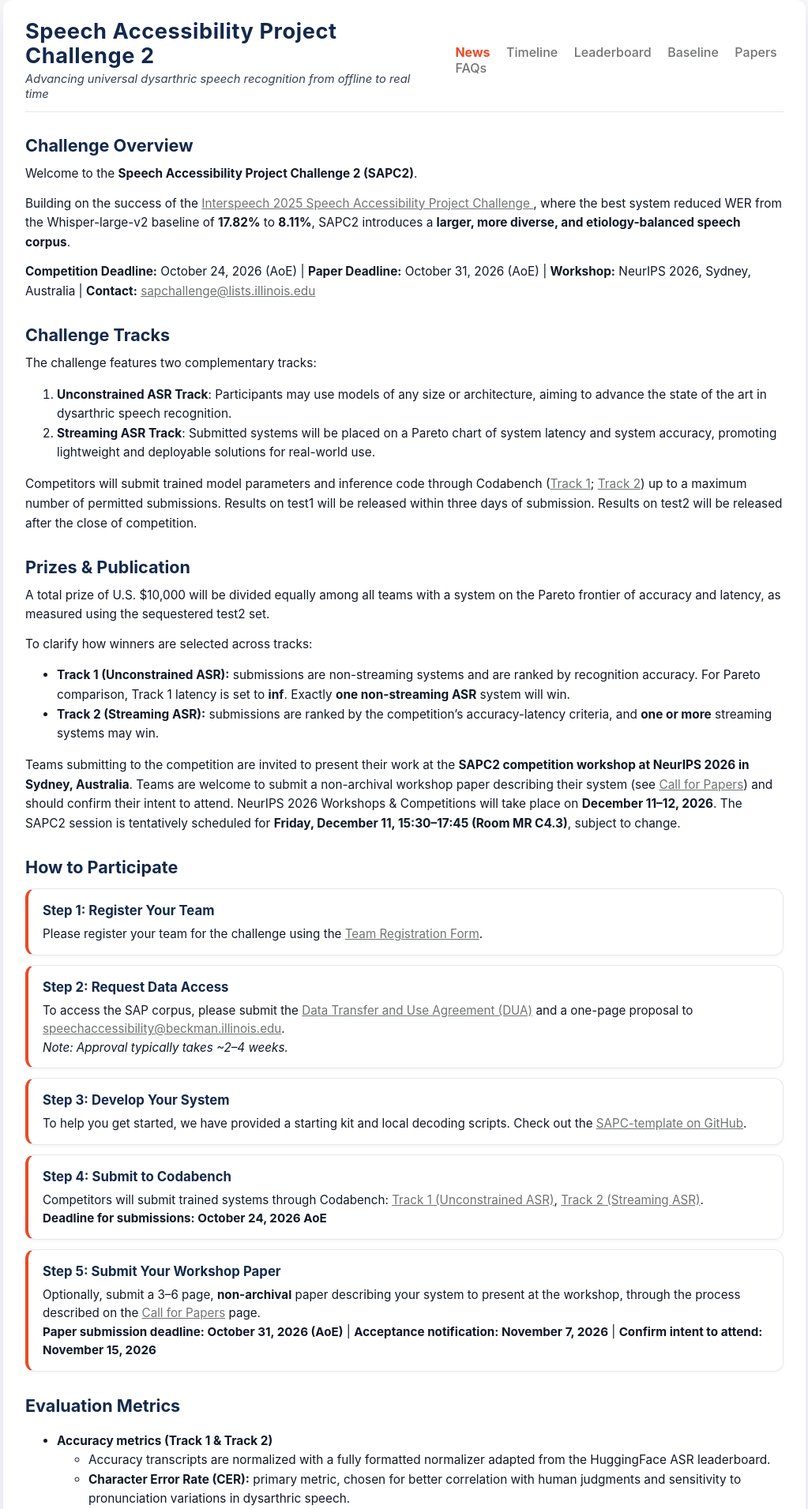
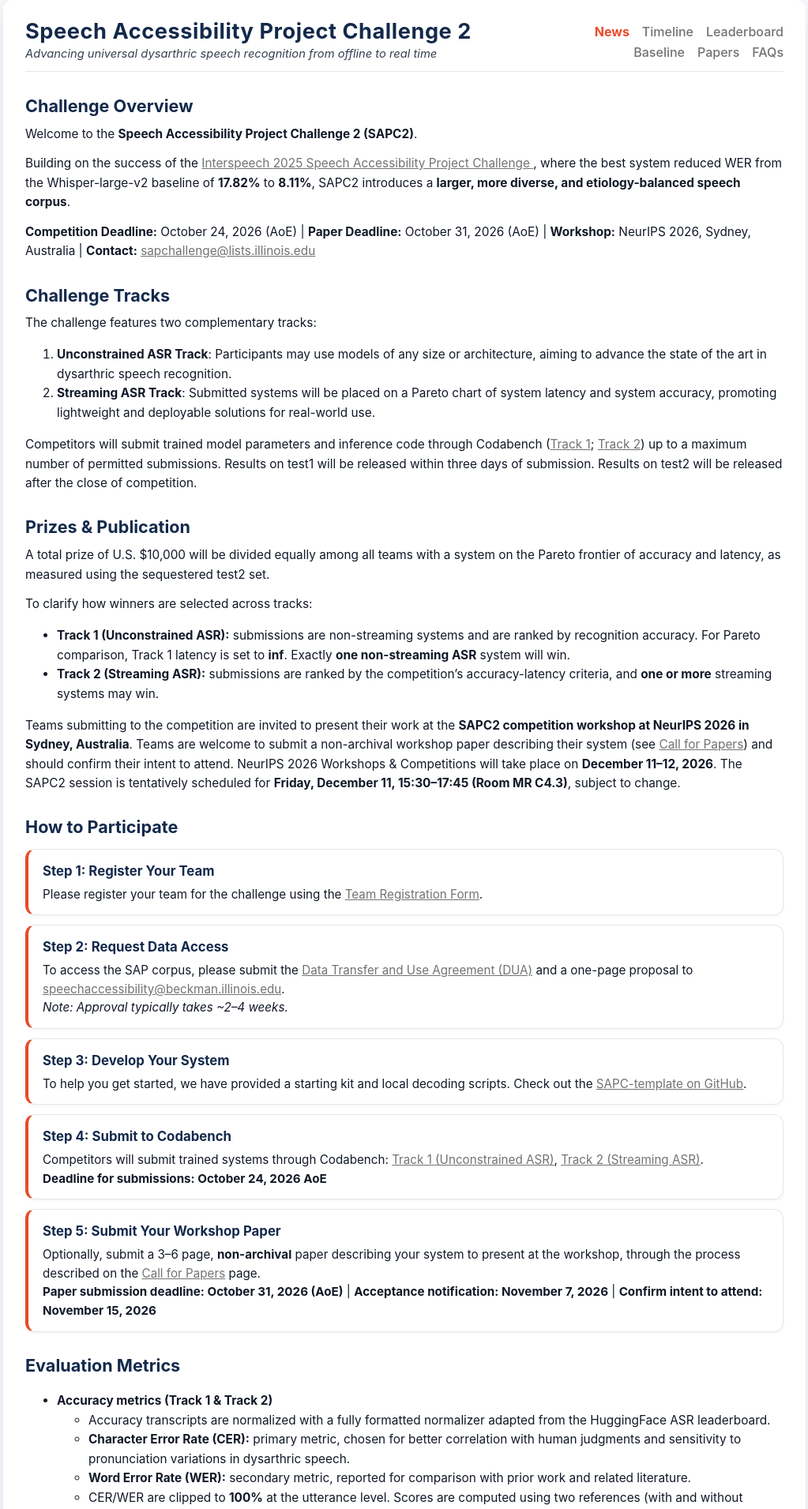
Before and after one commit to xiuwenz2/SAPC2-website, a Jekyll site: the page built from index.md, in a window 1280 px wide. Shown: the top 1911 px of the page at 79% size, without its empty margins (128-1151 px from the left). Built offline with Jekyll 4.4.1, drawn with Linux system fonts in a browser that asks for light colours.

Commit message:
formatting

```diff
--- a/assets/css/style.css
+++ b/assets/css/style.css
@@ -20,12 +20,17 @@ body {
 
 .site-title-nav {
   display: flex;
-  align-items: center;
+  align-items: flex-start;
   justify-content: space-between;
   gap: 1.5rem;
   margin-bottom: 1.5rem;
   border-bottom: 1px solid #e5e7eb;
   padding-bottom: 0.75rem;
+}
+
+.site-title-nav > div:first-child {
+  flex: 1 1 auto;
+  min-width: 0;
 }
 
 /* Site title */
@@ -54,12 +59,23 @@ body {
 }
 
 /* Nav links */
+.site-nav {
+  flex: 0 0 auto;
+  display: flex;
+  flex-wrap: wrap;
+  justify-content: flex-end;
+  align-content: flex-start;
+  gap: 0.4rem 1rem;
+  max-width: 15rem;
+  padding-top: 0.35rem;
+}
+
 .site-nav a {
-  margin-left: 1rem;
   color: #707372;                   /* neutral grey */
   text-decoration: none;
   font-weight: 500;
   font-size: 1.00rem;
+  white-space: nowrap;
 }
 
 .site-nav a:hover {
```
